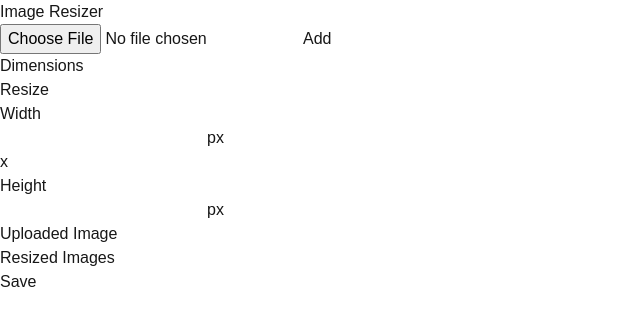
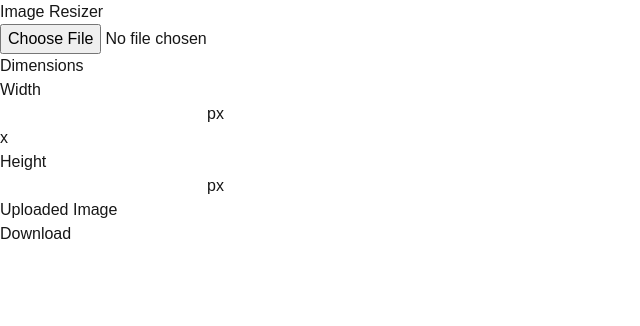
Before and after one commit to dcrebbin/image-resizer, a Next.js app: page / in a window 1280 px wide. Shown: the top 326 px of the page, without its empty margins (0-640 px from the left). Built offline with nearby package versions, Linux system fonts and the light colour scheme.

Commit message:
updated styling and flow

```diff
--- a/src/app/page.tsx
+++ b/src/app/page.tsx
@@ -2,30 +2,44 @@
 
 import { useState, useRef } from "react";
 import Image from "next/image";
-const initialDimensions = [{ width: 100, height: 100 }];
 
 export default function Home() {
-  const [dimensions, setDimensions] = useState(initialDimensions);
-
   const widthInputRef = useRef<HTMLInputElement>(null);
   const heightInputRef = useRef<HTMLInputElement>(null);
   const [imageUrl, setImageUrl] = useState<string | null>(null);
   const [resizedImages, setResizedImages] = useState<string[]>([]);
-  const handleAddDimension = () => {
-    const width = Number(widthInputRef.current?.value) || 0;
-    const height = Number(heightInputRef.current?.value) || 0;
-    setDimensions([...dimensions, { width, height }]);
-  };
+  const [uploadedImageDimensions, setUploadedImageDimensions] = useState<{
+    width: number;
+    height: number;
+  } | null>(null);
+
+  const [resizedImageDimensions, setResizedImageDimensions] = useState<
+    { width: number; height: number }[]
+  >([]);
 
   const handleImageChange = (e: React.ChangeEvent<HTMLInputElement>) => {
     const file = e.target.files?.[0];
     if (file) {
       setImageUrl(URL.createObjectURL(file));
+      const img = document.createElement("img");
+      img.onload = () => {
+        setUploadedImageDimensions({ width: img.width, height: img.height });
+      };
+      img.src = URL.createObjectURL(file);
     }
   };
 
   const handleResize = async () => {
-    const resizedImages = await resizeImage(imageUrl, dimensions);
+    const dimensions = [
+      {
+        width: Number(widthInputRef.current?.value),
+        height: Number(heightInputRef.current?.value),
+      },
+    ];
+    const resizedImages = await resizeImage(
+      imageUrl,
+      dimensions as { width: number; height: number }[]
+    );
     // Handle each resized image
     setResizedImages(resizedImages);
   };
@@ -53,6 +67,7 @@ export default function Home() {
         const canvas = document.createElement("canvas");
         canvas.width = width;
         canvas.height = height;
+        setResizedImageDimensions((prev) => [...prev, { width, height }]);
 
         // Draw and resize image
         const ctx = canvas.getContext("2d");
@@ -62,7 +77,8 @@ export default function Home() {
         // Convert to base64
         return canvas.toDataURL("image/jpeg", 0.9);
       });
-
+      console.log("Resized images", resizedImages);
+      downloadImage(resizedImages[0]);
       return resizedImages;
     } catch (error) {
       console.error("Error resizing image:", error);
@@ -70,21 +86,31 @@ export default function Home() {
     }
   };
 
-  function downloadImage() {
+  function downloadImage(imageUrl: string) {
+    console.log("Downloading", imageUrl);
     const a = document.createElement("a");
-    a.href = resizedImages[0];
+    a.href = imageUrl;
     a.download = "image.jpg";
     a.click();
   }
 
+  async function resizeAndDownload() {
+    await resizeImage(imageUrl, [
+      {
+        width: Number(widthInputRef.current?.value),
+        height: Number(heightInputRef.current?.value),
+      },
+    ]).finally(() => {
+      console.log("Downloaded", resizedImages[0]);
+    });
+  }
+
   return (
-    <div className="grid grid-rows-[20px_1fr_20px] items-center justify-items-center min-h-screen p-8 pb-20 gap-16 sm:p-20 font-[family-name:var(--font-geist-sans)]">
-      <h1>Image Resizer</h1>
+    <div className="flex flex-col gap-4 w-full justify-center items-center p-4">
+      <h1 className="text-2xl font-bold">Image Resizer</h1>
       <div className="flex flex-col gap-4">
         <input type="file" onChange={handleImageChange} />
-        <button onClick={handleAddDimension}>Add</button>
         <h2>Dimensions</h2>
-        <button onClick={handleResize}>Resize</button>
         <div className="flex flex-row gap-2">
           <div className="flex flex-col gap-2">
             <label htmlFor="width">Width</label>
@@ -114,23 +140,27 @@ export default function Home() {
             </div>
           </div>
         </div>
-        <div className="flex flex-col gap-2">
+        <div className="flex flex-col gap-2 w-full items-center">
           <h2>Uploaded Image</h2>
           {imageUrl && (
-            <Image src={imageUrl} alt="Image" width={100} height={100} />
+            <div className="overflow-auto w-[300px] h-[300px] bg-white p-2 rounded-md">
+              <div className="relative w-full h-full">
+                <Image
+                  src={imageUrl}
+                  alt="Image"
+                  fill
+                  className="object-contain absolute w-full h-full"
+                />
+              </div>
+            </div>
           )}
-          <h2>Resized Images</h2>
-          {resizedImages.map((imageUrl, index) => (
-            <Image
-              key={index}
-              src={imageUrl}
-              alt={`Resized Image ${index}`}
-              width={100}
-              height={100}
-            />
-          ))}
         </div>
-        <button onClick={downloadImage}>Save</button>
+        <button
+          onClick={resizeAndDownload}
+          className="bg-white text-black p-2 rounded-md w-full"
+        >
+          Download
+        </button>
       </div>
     </div>
   );
```
